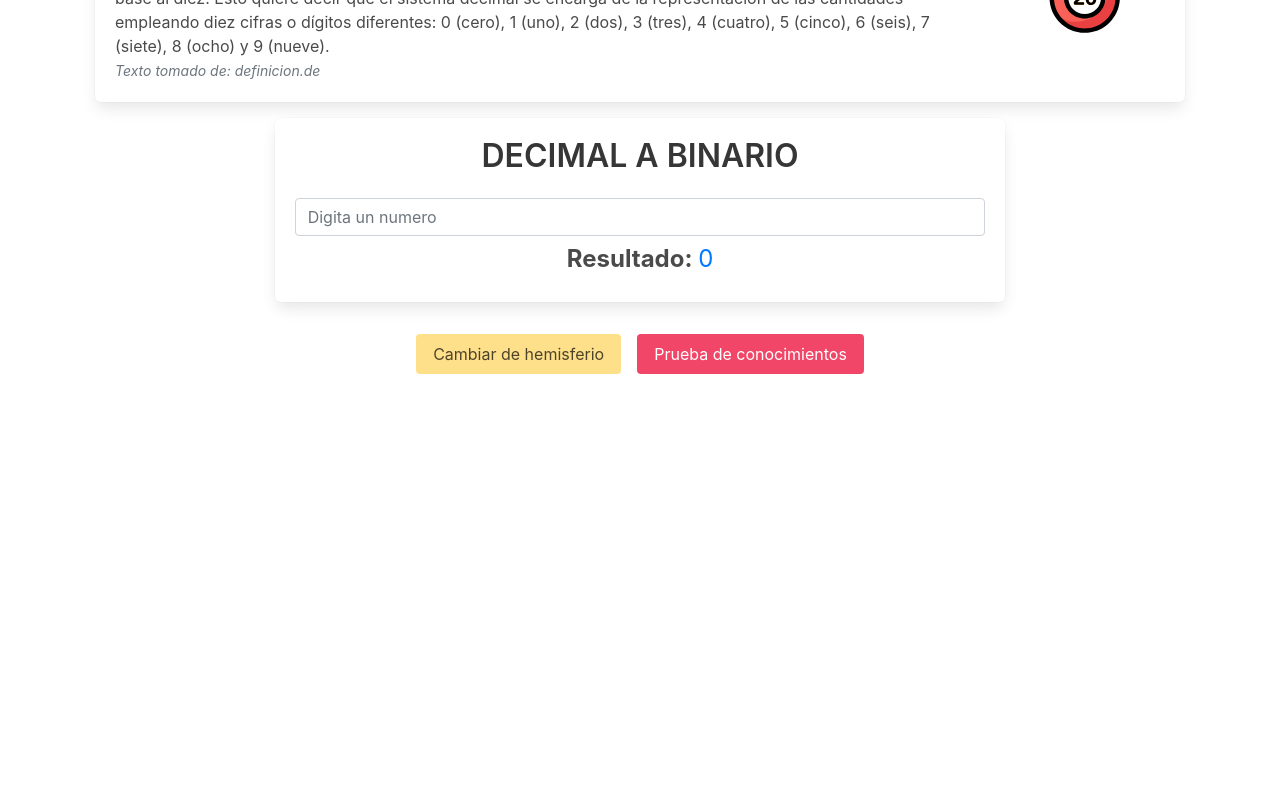
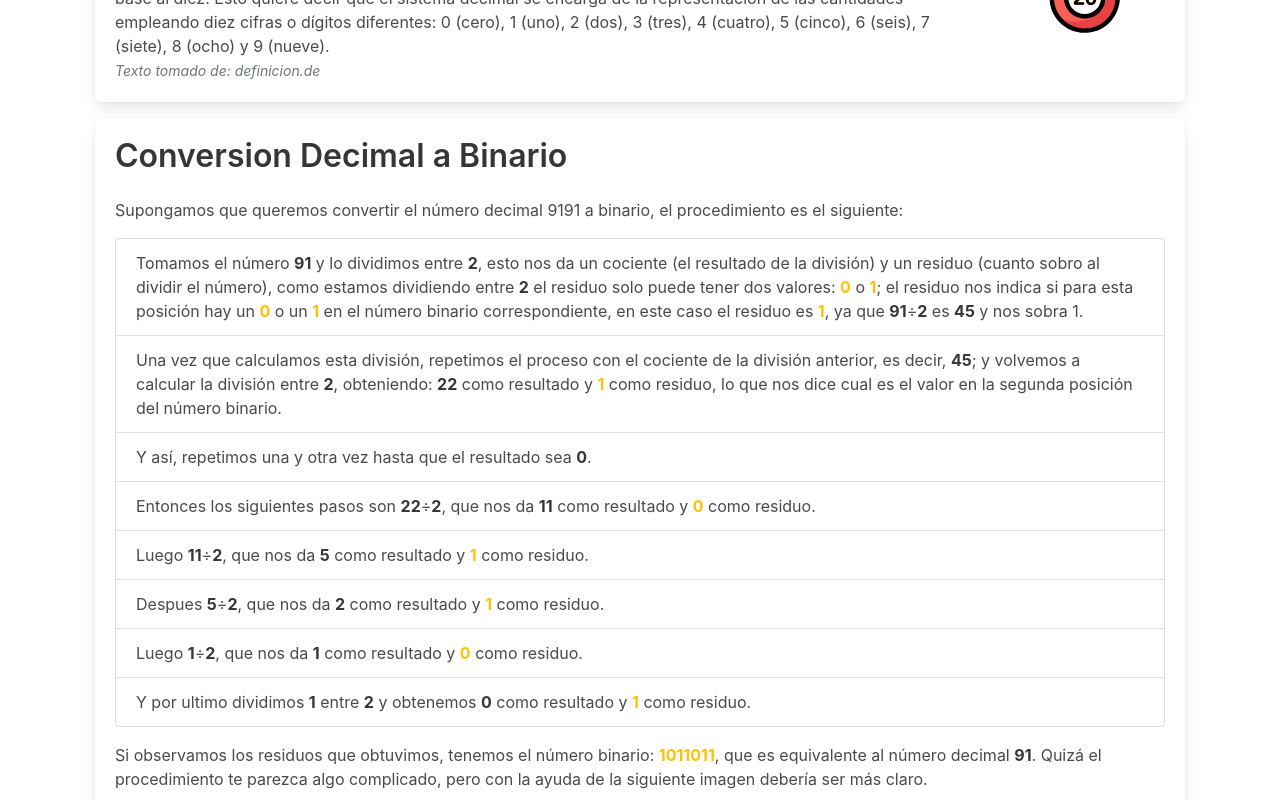
Before and after one commit to HolGonzalez/teagic, a React (Create React App) app: page /right in a window 1280 px wide. Shown: the part 740-1540 px from the top of the page. Before the commit the page ends 1154 px from the top, so only its background shows below. Built offline with nearby package versions, Linux system fonts and the light colour scheme.

Commit message:
Poblando de contenido la pagina Right

```diff
--- a/src/pages/Right.js
+++ b/src/pages/Right.js
@@ -34,6 +34,68 @@ class Theme extends React.Component {
   }
 }
 
+class DecimalBinary extends React.Component {
+  render() {
+    return (
+      <Fragment>
+        <div className="container box">
+          <div className="row justify-content-between">
+            <div className="col-12">
+            <p className="text-left title is-size-3">Conversion Decimal a Binario</p>
+            <p>
+              Supongamos que queremos convertir el número decimal 9191 a
+              binario, el procedimiento es el siguiente:
+            </p>
+            <ol className="list-group mt-4">
+              <li className="list-group-item">
+                Tomamos el número <strong>91</strong> y lo dividimos entre <strong>2</strong>, esto nos da un
+                cociente (el resultado de la división) y un residuo (cuanto
+                sobro al dividir el número), como estamos dividiendo entre <strong>2</strong> el
+                residuo solo puede tener dos valores: <span className="text-warning font-weight-bold">0</span> o <span className="text-warning font-weight-bold">1</span>; el residuo nos
+                indica si para esta posición hay un <span className="text-warning font-weight-bold">0</span> o un <span className="text-warning font-weight-bold">1</span> en el número
+                binario correspondiente, en este caso el residuo es <span className="text-warning font-weight-bold">1</span>, ya que <strong>91</strong>÷<strong>2</strong> es <strong>45</strong> y nos sobra 1.
+              </li>
+              <li className="list-group-item">
+              Una vez que calculamos esta división, repetimos el proceso con el cociente de la división anterior, es decir, <strong>45</strong>; y volvemos a calcular la división entre <strong>2</strong>, obteniendo: <strong>22</strong> como resultado y <span className="text-warning font-weight-bold">1</span> como residuo, lo que nos dice cual es el valor en la segunda posición del número binario.
+              </li>
+              <li className="list-group-item">
+              Y así, repetimos una y otra vez hasta que el resultado sea <strong>0</strong>.
+              </li>
+              <li className="list-group-item">
+              Entonces los siguientes pasos son <strong>22</strong>÷<strong>2</strong>, que nos da <strong>11</strong> como resultado y <span className="text-warning font-weight-bold">0</span> como residuo.
+              </li>
+              <li className="list-group-item">
+              Luego <strong>11</strong>÷<strong>2</strong>, que nos da <strong>5</strong> como resultado y <span className="text-warning font-weight-bold">1</span> como residuo.
+              </li>
+              <li className="list-group-item">
+              Despues <strong>5</strong>÷<strong>2</strong>, que nos da <strong>2</strong> como resultado y <span className="text-warning font-weight-bold">1</span> como residuo.
+              </li>
+              <li className="list-group-item">
+              Luego <strong>1</strong>÷<strong>2</strong>, que nos da <strong>1</strong> como resultado y <span className="text-warning font-weight-bold">0</span> como residuo.
+              </li>
+              <li className="list-group-item">
+              Y por ultimo dividimos <strong>1</strong> entre <strong>2</strong> y obtenemos <strong>0</strong> como resultado y <span className="text-warning font-weight-bold">1</span> como residuo.
+              </li>
+            </ol>
+            <p className="mt-4">
+            Si observamos los residuos que obtuvimos, tenemos el número binario: <span className="text-warning font-weight-bold">1011011</span>, que es equivalente al número decimal <strong>91</strong>. Quizá el procedimiento te parezca algo complicado, pero con la ayuda de la siguiente imagen debería ser más claro.
+            </p>
+            <div className="has-text-centered col-sm-12 col-lg-12 ">
+              <img className="mt-4" src={require("../img/decimalBinario.svg")}></img>
+            </div>
+            <p className="text-muted mt-0">
+              <em>
+              <a href="https://arquimedes.matem.unam.mx/mati/actividades/actividad_decimal_a_binario/index.html" target="_blank"><small>Información recopilada de: arquimedes.matem.unam.mx</small></a>
+              </em>
+            </p>
+            </div>
+          </div>
+        </div>
+      </Fragment>
+    );
+  }
+}
+
 class Right extends Component {
   constructor(props) {
     super(props);
@@ -48,7 +110,9 @@ class Right extends Component {
       <div className="container">
         <div className="row justify-content-center p-4">
           <div className="col-12">
-            <h1 className="title is-1 mt-3 mb-3 has-text-centered">Hemisferio Derecho</h1>
+            <h1 className="title is-1 mt-3 mb-3 has-text-centered">
+              Hemisferio Derecho
+            </h1>
           </div>
           <div className="col-lg-12 m-2">
             <Theme
@@ -81,6 +145,9 @@ class Right extends Component {
               image={require("../img/numbers.svg")}
             />
           </div>
+          <div className="col-lg-12 m-2">
+            <DecimalBinary />
+          </div>
           <div className="col-11 col-md-10 col-lg-8">
             <DecToBin />
           </div>
```
Also changed, not shown: src/img/decimalBinario.svg (added).
